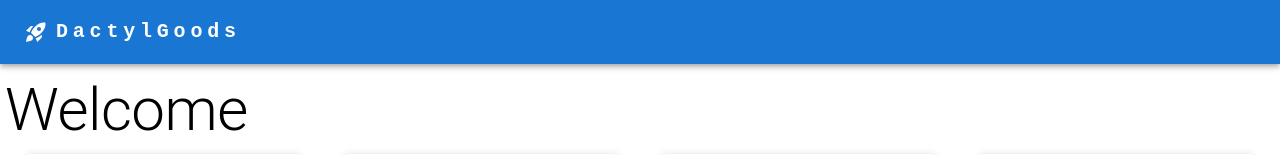
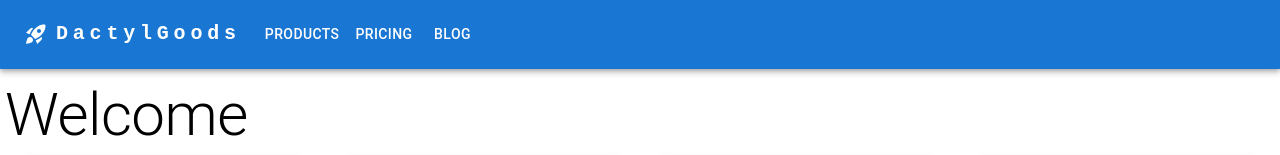
Before and after one commit to tylerob65/Coding-Temple-React-E-Commerce, a React (Create React App) app: page / in a window 1280 px wide. Shown: the top 155 px of the page. Built offline with nearby package versions, Linux system fonts and the light colour scheme.

Commit message:
Added page names to large screen navbar

```diff
--- a/src/components/Navbar.jsx
+++ b/src/components/Navbar.jsx
@@ -124,6 +124,18 @@
                     >
                         DactylGoods
                     </Typography>
+
+                    <Box sx={{ flexGrow: 1, display: { xs: 'none', md: 'flex' } }}>
+                        {pages.map((page) => (
+                            <Button
+                                key={page}
+                                onClick={handleCloseNavMenu}
+                                sx={{ my: 2, color: 'white', display: 'block' }}
+                            >
+                                {page}
+                            </Button>
+                        ))}
+                    </Box>
                 </Toolbar>
             </Container>
         </AppBar>
```
